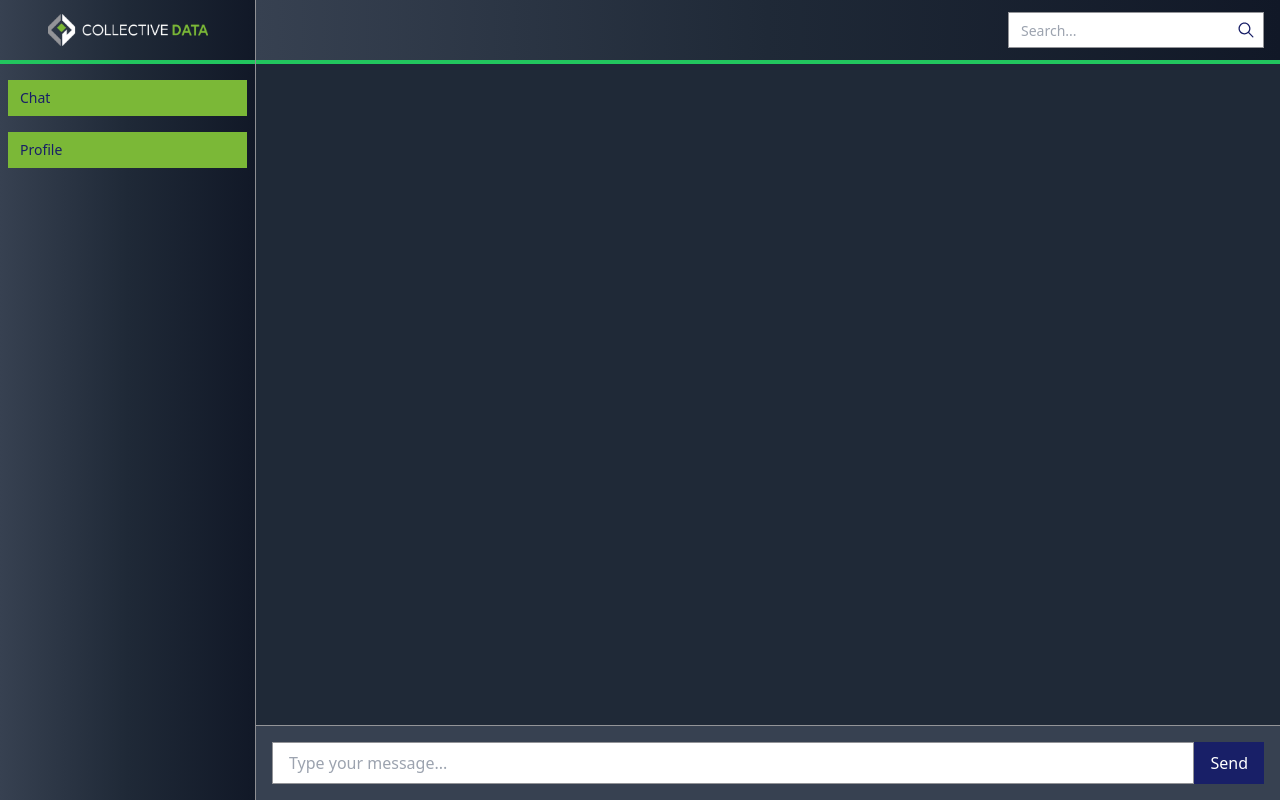
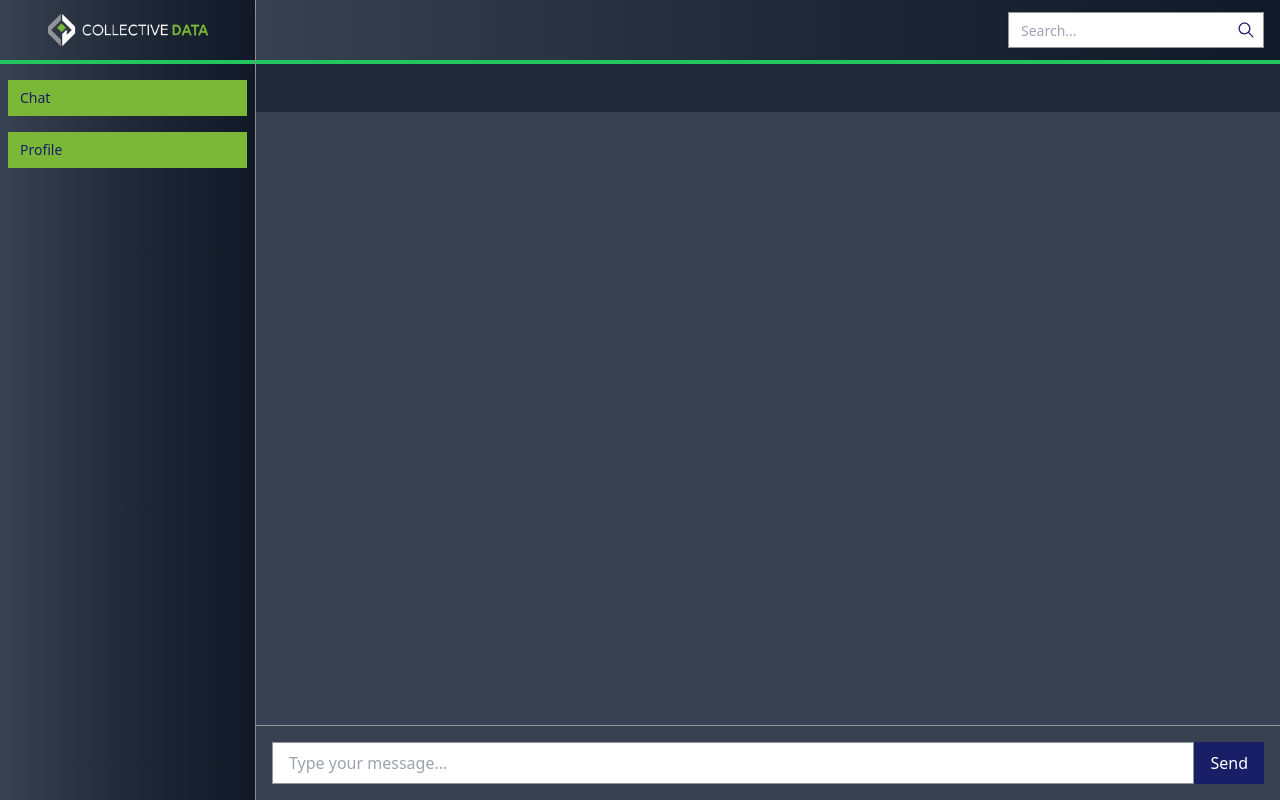
Before and after one commit to brosmar18/ai_assistant, a Next.js app: page /chat-page in a window 1280 px wide. Built offline with nearby package versions, Linux system fonts and the light colour scheme; no server answers.

Commit message:
loading added

```diff
--- a/app/chat-page/page.tsx
+++ b/app/chat-page/page.tsx
@@ -6,9 +6,10 @@ import SideBar from "@/components/SideBar";
 import TopBar from "@/components/TopBar";
 import axios from "axios";
 import { useEffect, useState, useCallback, useRef } from "react";
-import { useSetAtom, useAtom } from 'jotai';
+import { useSetAtom, useAtom } from "jotai";
 import { userThreadAtom, assistantIdAtom } from "../../state/atoms";
-import toast from 'react-hot-toast';
+import toast from "react-hot-toast";
+import LoadingSpinner from "@/components/LoadingSpinner";
 
 interface ContentItem {
   type: string;
@@ -22,12 +23,11 @@ interface Message {
   id: string;
   content: ContentItem[];
   created_at: number;
-  role: 'user' | 'assistant';
+  role: "user" | "assistant";
 }
 
 interface UserThread {
   id: string; // Thread ID from OpenAI
-  // Include other properties if needed
 }
 
 const POLLING_FREQUENCY_MS = 3000;
@@ -38,6 +38,7 @@ const ChatPage = () => {
   const [userThread, setUserThreadState] = useState<UserThread | null>(null);
   const [messages, setMessages] = useState<Message[]>([]);
   const [sending, setSending] = useState(false);
+  const [loading, setLoading] = useState(false);
   const [message, setMessage] = useState("");
 
   const intervalRef = useRef<NodeJS.Timeout | null>(null);
@@ -49,13 +50,14 @@ const ChatPage = () => {
       return;
     }
 
-    console.log("Fetching messages for threadId:", threadId);
+    setLoading(true); // Start loading when fetching messages
 
     try {
-      const response = await axios.post<{ success: boolean; messages: Message[]; error?: string }>(
-        "/api/message/list",
-        { threadId }
-      );
+      const response = await axios.post<{
+        success: boolean;
+        messages: Message[];
+        error?: string;
+      }>("/api/message/list", { threadId });
 
       if (!response.data.success || !response.data.messages) {
         console.error(response.data.error ?? "Unknown error.");
@@ -63,12 +65,16 @@ const ChatPage = () => {
         return;
       }
 
-      const newMessages = response.data.messages.sort((a, b) => a.created_at - b.created_at);
+      const newMessages = response.data.messages.sort(
+        (a, b) => a.created_at - b.created_at
+      );
 
       setMessages(newMessages);
     } catch (error) {
       console.error("Error fetching messages:", error);
       toast.error("Failed to fetch messages.");
+    } finally {
+      setLoading(false); // Stop loading after fetching messages
     }
   }, []);
 
@@ -80,12 +86,8 @@ const ChatPage = () => {
         const thread = response.data;
 
         if (thread && thread.id) {
-          console.log("Thread ID:", thread.id);
-          // Set the userThread atom and state
           setUserThread(thread);
           setUserThreadState(thread);
-
-          // Fetch messages after getting the thread
           fetchMessages(thread.id);
         } else {
           console.error("Invalid thread data:", thread);
@@ -100,7 +102,10 @@ const ChatPage = () => {
   }, [setUserThread, fetchMessages]);
 
   // Start a Run
-  const startRun = async (threadId: string, assistantId: string): Promise<string> => {
+  const startRun = async (
+    threadId: string,
+    assistantId: string
+  ): Promise<string> => {
     try {
       const response = await axios.post<{
         success: boolean;
@@ -172,6 +177,7 @@ const ChatPage = () => {
     }
 
     setSending(true);
+    setLoading(true); // Start loading when sending message
 
     try {
       const response = await axios.post<{
@@ -180,7 +186,7 @@ const ChatPage = () => {
         error?: string;
       }>("/api/message/create", {
         message,
-        threadId: userThread.id, // Updated
+        threadId: userThread.id,
         fromUser: true,
       });
 
@@ -221,10 +227,16 @@ const ChatPage = () => {
   return (
     <div className="text-black flex h-screen">
       <SideBar />
-      {/* Main Content */}
-      <main className="flex flex-col flex-1 w-0 overflow-hidden bg-gray-700 text-white">
+      <main className="relative flex flex-col flex-1 w-0 overflow-hidden bg-gray-700 text-white">
         <TopBar />
-        <ChatWindow messages={messages} />
+        <div className="relative flex-1">
+          {loading && (
+            <div className="absolute inset-0 flex items-center justify-center bg-gray-900 bg-opacity-40 z-10">
+              <LoadingSpinner />
+            </div>
+          )}
+          <ChatWindow messages={messages} />
+        </div>
         <MessageInput
           message={message}
           setMessage={setMessage}
--- /dev/null
+++ b/components/LoadingSpinner.tsx
@@ -0,0 +1,9 @@
+const LoadingSpinner = () => {
+    return (
+      <div className="absolute inset-0 flex items-center justify-center bg-black bg-opacity-30">
+        <div className="w-10 h-10 border-4 border-gray-100 border-t-green-500 rounded-full animate-spin"></div>
+      </div>
+    );
+  };
+
+  export default LoadingSpinner;
```
